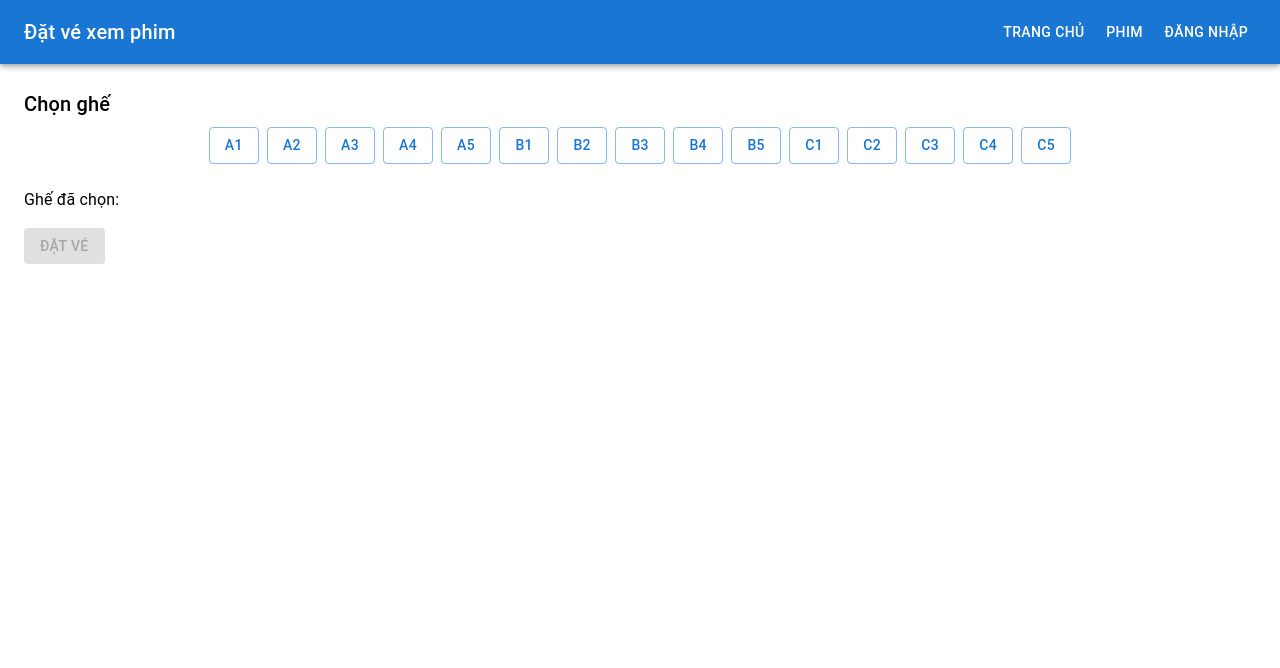
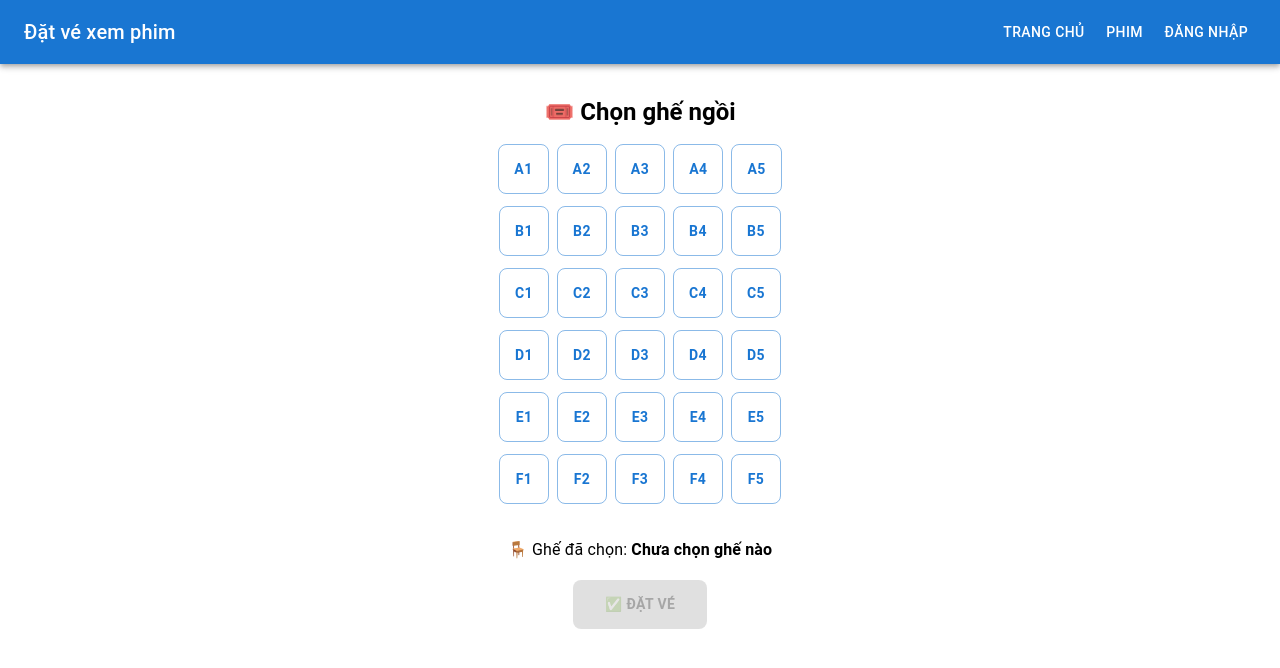
Before and after one commit to BanhCute/DatLichXemPhim, a React (Create React App) app in the folder frontend/: page /booking/1 in a window 1280 px wide. Shown: the top 668 px of the page. Built offline with nearby package versions, Linux system fonts and the light colour scheme.

Commit message:
fix index SeatSelection

```diff
--- a/frontend/src/components/Bookings/SeatSelection.jsx
+++ b/frontend/src/components/Bookings/SeatSelection.jsx
@@ -1,5 +1,5 @@
 import React, { useState } from "react";
-import { Grid, Button, Typography, Box } from "@mui/material";
+import { Button, Typography, Box } from "@mui/material";
 
 const SeatSelection = () => {
   const [selectedSeats, setSelectedSeats] = useState([]);
@@ -8,6 +8,9 @@ const SeatSelection = () => {
     ["A1", "A2", "A3", "A4", "A5"],
     ["B1", "B2", "B3", "B4", "B5"],
     ["C1", "C2", "C3", "C4", "C5"],
+    ["D1", "D2", "D3", "D4", "D5"],
+    ["E1", "E2", "E3", "E4", "E5"],
+    ["F1", "F2", "F3", "F4", "F5"],
   ];
 
   const handleSeatClick = (seat) => {
@@ -17,38 +20,61 @@ const SeatSelection = () => {
   };
 
   return (
-    <Box sx={{ p: 3 }}>
-      <Typography variant="h6" gutterBottom>
-        Chọn ghế
+    <Box sx={{ p: 4 }}>
+      <Typography variant="h5" fontWeight="bold" gutterBottom textAlign="center">
+        🎟️ Chọn ghế ngồi
       </Typography>
-      <Grid container spacing={1} justifyContent="center">
-        {seats.map((row, i) => (
-          <Grid container item justifyContent="center" key={i} spacing={1}>
+
+      <Box
+        sx={{
+          display: "flex",
+          flexDirection: "column",
+          alignItems: "center",
+          gap: 1.5,
+          mt: 2,
+        }}
+      >
+        {seats.map((row, rowIndex) => (
+          <Box key={rowIndex} sx={{ display: "flex", gap: 1 }}>
             {row.map((seat) => (
-              <Grid item key={seat}>
-                <Button
-                  variant={
-                    selectedSeats.includes(seat) ? "contained" : "outlined"
-                  }
-                  onClick={() => handleSeatClick(seat)}
-                  sx={{ minWidth: "50px" }}
-                >
-                  {seat}
-                </Button>
-              </Grid>
+              <Button
+                key={seat}
+                variant={selectedSeats.includes(seat) ? "contained" : "outlined"}
+                color={selectedSeats.includes(seat) ? "success" : "primary"}
+                onClick={() => handleSeatClick(seat)}
+                sx={{
+                  minWidth: 50,
+                  minHeight: 50,
+                  borderRadius: "8px",
+                  fontWeight: "bold",
+                  transition: "0.2s",
+                  "&:hover": {
+                    backgroundColor: selectedSeats.includes(seat)
+                      ? "success.dark"
+                      : "primary.light",
+                  },
+                }}
+              >
+                {seat}
+              </Button>
             ))}
-          </Grid>
+          </Box>
         ))}
-      </Grid>
-      <Box sx={{ mt: 3 }}>
-        <Typography>Ghế đã chọn: {selectedSeats.join(", ")}</Typography>
+      </Box>
+
+      <Box sx={{ mt: 4, textAlign: "center" }}>
+        <Typography variant="subtitle1">
+          🪑 Ghế đã chọn:{" "}
+          <strong>{selectedSeats.length > 0 ? selectedSeats.join(", ") : "Chưa chọn ghế nào"}</strong>
+        </Typography>
+
         <Button
           variant="contained"
-          color="primary"
+          color="secondary"
           disabled={selectedSeats.length === 0}
-          sx={{ mt: 2 }}
+          sx={{ mt: 2, px: 4, py: 1.5, fontWeight: "bold", borderRadius: 2 }}
         >
-          Đặt vé
+          ✅ ĐẶT VÉ
         </Button>
       </Box>
     </Box>
```
